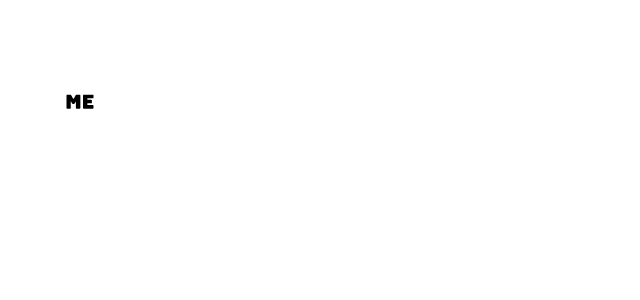
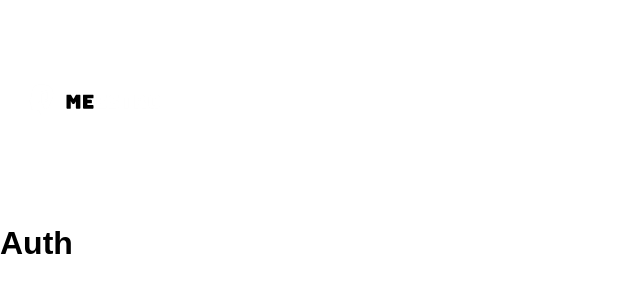
Before and after one commit to fabiopaiva/meestro, a React (Create React App) app in the folder webapp/: page / in a window 1280 px wide. Shown: the top 300 px of the page, without its empty margins (0-640 px from the left). Built offline with nearby package versions, Linux system fonts and the light colour scheme.

Commit message:
Add router Display auth screen if the user is not logged in

```diff
--- a/webapp/package.json
+++ b/webapp/package.json
@@ -6,6 +6,7 @@
     "react": "^16.3.2",
     "react-dom": "^16.3.2",
     "react-redux": "^5.0.7",
+    "react-router-dom": "^4.2.2",
     "react-scripts": "1.1.4",
     "redux": "^4.0.0"
   },
--- a/webapp/src/App.js
+++ b/webapp/src/App.js
@@ -1,11 +1,18 @@
 // @flow
 import React from 'react'
 import { Provider } from 'react-redux'
+import { BrowserRouter as Router, Route, Switch } from 'react-router-dom'
 import store from './store'
-import logo from './logo.png'
+import { Home, LayoutWithAuth } from './screens'
 
 export default () => (
   <Provider store={store}>
-    <img src={logo} alt="logo" />
+    <Router>
+      <LayoutWithAuth>
+        <Switch>
+          <Route exact path="/" component={Home} />
+        </Switch>
+      </LayoutWithAuth>
+    </Router>
   </Provider>
 )
--- a/webapp/src/reducers/user.js
+++ b/webapp/src/reducers/user.js
@@ -1,6 +1,6 @@
 // @flow
 
-type State = {
+export type UserState = {
   +isLogged: boolean,
   +data?: {
     +id: string
@@ -15,7 +15,7 @@ const initialState = {
   isLogged: false,
 }
 
-export default (state: State = initialState, action: Action) => {
+export default (state: UserState = initialState, action: Action) => {
   switch (action.type) {
     default:
       return state
--- /dev/null
+++ b/webapp/src/screens/Auth/index.js
@@ -0,0 +1,9 @@
+// @flow
+
+import React from 'react'
+
+export default () => (
+  <div>
+    <h1>Auth</h1>
+  </div>
+)
--- /dev/null
+++ b/webapp/src/screens/Home/index.js
@@ -0,0 +1,8 @@
+// @flow
+import React from 'react'
+
+export default () => (
+  <div>
+    <h1>Home</h1>
+  </div>
+)
--- /dev/null
+++ b/webapp/src/screens/LayoutWithAuth/index.js
@@ -0,0 +1,25 @@
+// @flow
+
+import * as React from 'react'
+import { connect } from 'react-redux'
+import type { UserState } from '../../reducers/user'
+import { Auth } from '../'
+import logo from '../../assets/images/logo.png'
+
+type Props = {
+  children: React.Node,
+  user: UserState
+}
+
+const Layout = ({ children, user }: Props) => (
+  <div>
+    <img src={logo} alt="logo" />
+    {!user.isLogged ? <Auth /> : children}
+  </div>
+)
+
+const mapStateToProps = state => ({
+  user: state.user,
+})
+
+export default connect(mapStateToProps)(Layout)
--- /dev/null
+++ b/webapp/src/screens/index.js
@@ -0,0 +1,5 @@
+// @flow
+
+export { default as LayoutWithAuth } from './LayoutWithAuth'
+export { default as Home } from './Home'
+export { default as Auth } from './Auth'
```
Also changed, not shown: webapp/src/assets/images/logo.png (renamed from webapp/src/logo.png), 1 other file (tests, documents, lock files or other folders).
